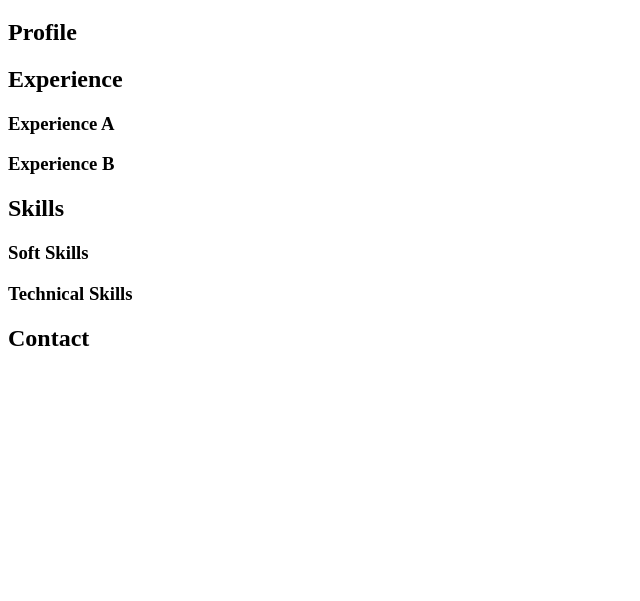
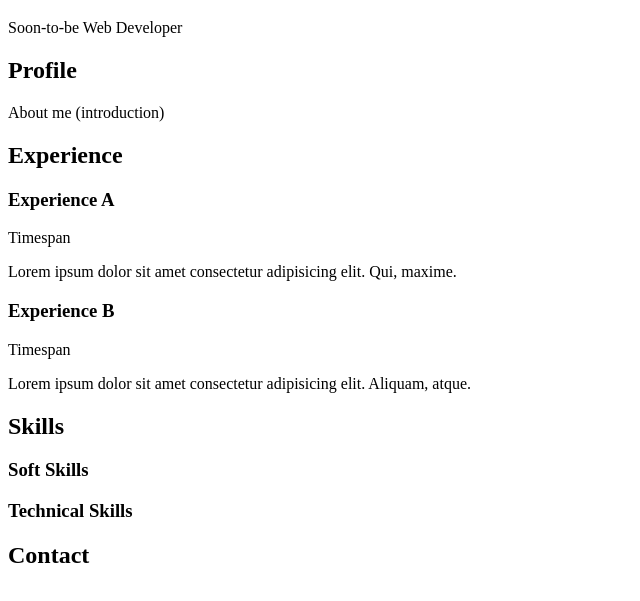
Before and after one commit to Nubiluma/CV, a plain HTML site: page index.html in a window 1280 px wide. Shown: the part 61-662 px from the top of the page, without its empty margins (0-640 px from the left). Drawn offline with Linux system fonts and the light colour scheme.

Commit message:
add sub-headings and text content

```diff
--- a/index.html
+++ b/index.html
@@ -10,16 +10,34 @@
   <body>
     <header>
       <h1>Sandra Petereit</h1>
+      <p>Soon-to-be Web Developer</p>
     </header>
     <main>
-      <h2>Profile</h2>
+      <article>
+        <h2>Profile</h2>
+        <p>About me (introduction)</p>
+      </article>
       <article>
         <h2>Experience</h2>
         <section>
-          <h3>Experience A</h3>
+          <header>
+            <h3>Experience A</h3>
+            <p>Timespan</p>
+          </header>
+          <p>
+            Lorem ipsum dolor sit amet consectetur adipisicing elit. Qui,
+            maxime.
+          </p>
         </section>
         <section>
-          <h3>Experience B</h3>
+          <header>
+            <h3>Experience B</h3>
+            <p>Timespan</p>
+          </header>
+          <p>
+            Lorem ipsum dolor sit amet consectetur adipisicing elit. Aliquam,
+            atque.
+          </p>
         </section>
       </article>
       <article>
```
